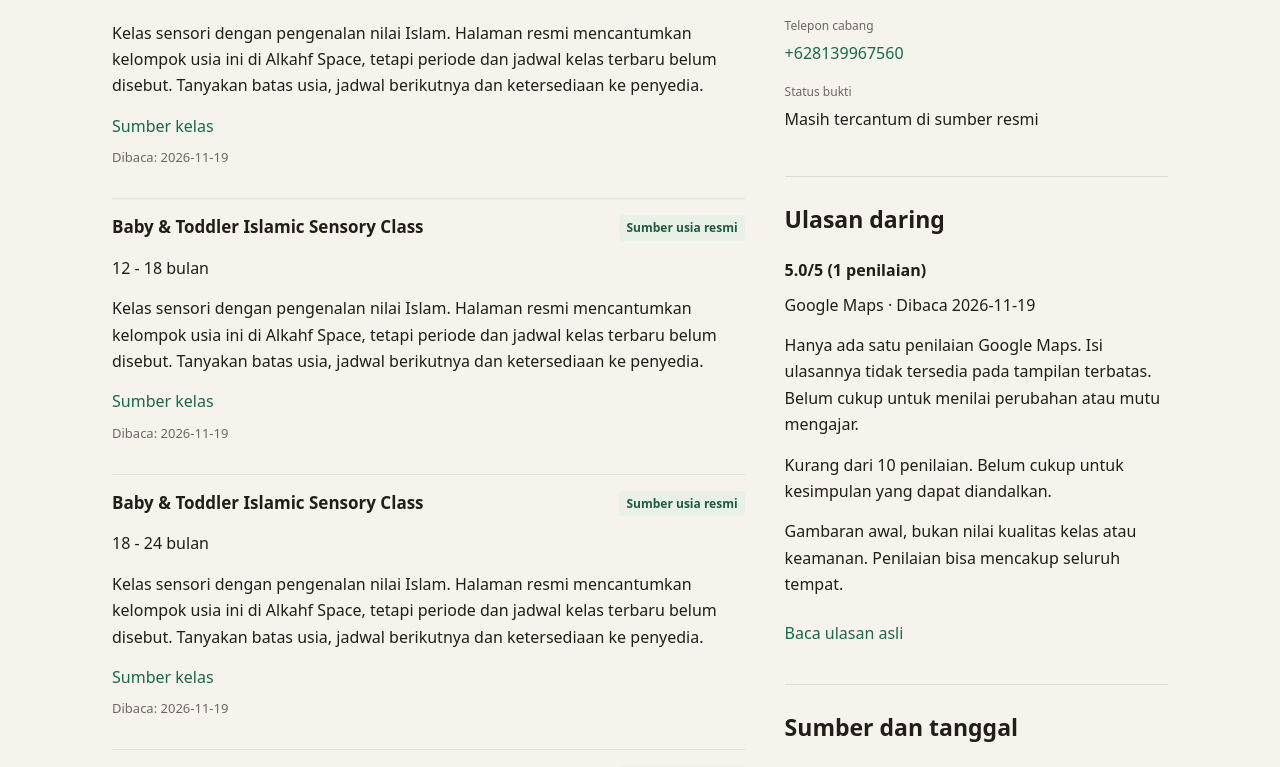
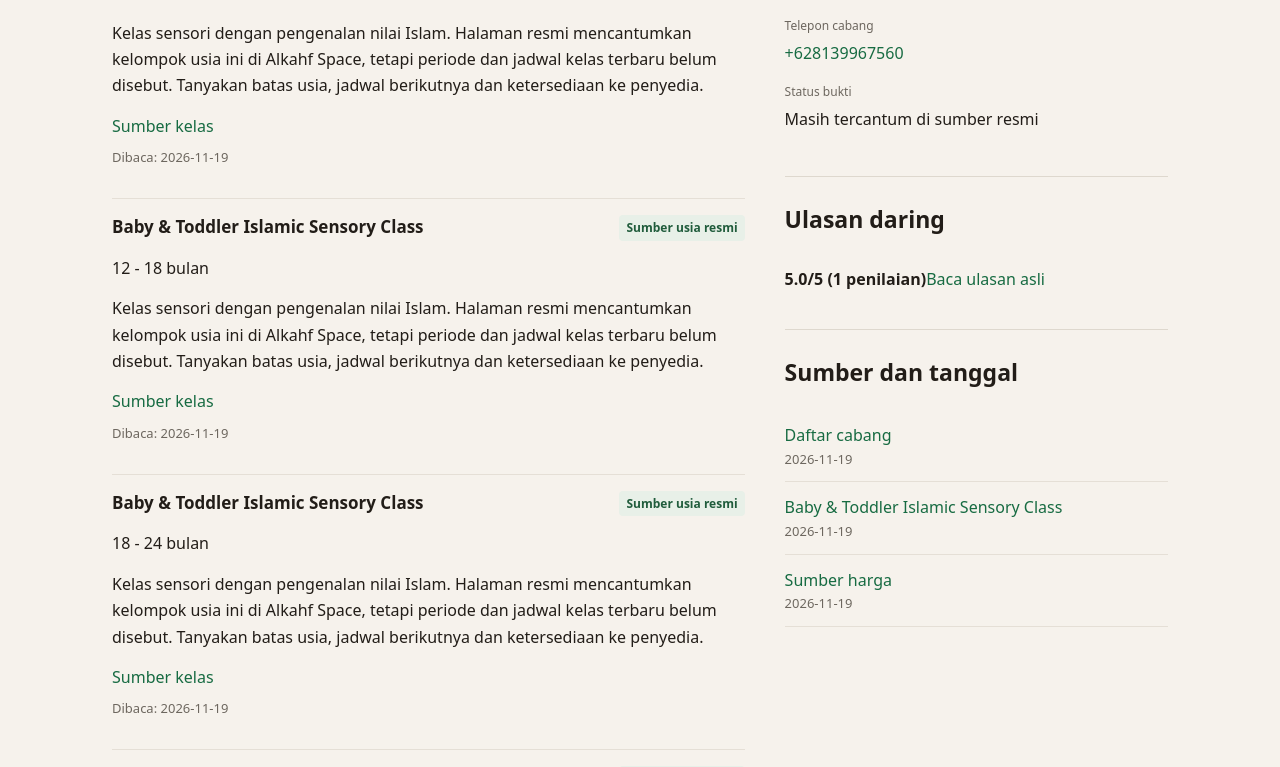
Before and after one commit to Derryl-Ditra/map-explora, a Next.js app: page /id/places/deen-haus-alkahf-bintaro/ in a window 1280 px wide. Shown: the part 486-1253 px from the top of the page. Built offline with nearby package versions, Linux system fonts and the light colour scheme.

Commit message:
Cut review prose: keep rating, concerns, source link

```diff
--- a/src/components/ReviewSnapshot.tsx
+++ b/src/components/ReviewSnapshot.tsx
@@ -1,34 +1,12 @@
 import type { Venue } from '@/types/venue';
-import { placeText } from '@/utils/placeLanguage';
 const topics:Record<string,string>={'staff/service':'staf dan layanan','communication':'komunikasi','schedule conflicts':'jadwal bentrok','cleanliness':'kebersihan','coach quality/favoritism':'cara melatih atau perlakuan berbeda','safety':'keamanan','facilities/equipment':'fasilitas dan alat','price/value':'biaya dan manfaat','crowding/space':'kepadatan dan ruang'};
-const notes:Record<string,string>={
- "30 newest Maps reviews read 2026-11-10: mostly positive; two 3-star reviews (toilet cleanliness about 3 weeks ago, slow admin reply about 4 months ago). Individual customer allegations, not verified facts.":'Pada 10 November 2026, 30 ulasan terbaru dibaca. Sebagian besar positif. Dua ulasan berbintang 3 mengeluhkan kebersihan toilet (sekitar 3 minggu sebelumnya) dan lambatnya balasan admin (sekitar 4 bulan sebelumnya). Ini pengalaman pengunjung, bukan temuan terverifikasi.',
- "41 newest Google Maps reviews read 2026-11-10: all 5-star, mostly therapy and play-class feedback, no concerns found. Not a safety guarantee.":'Pada 10 November 2026, 41 ulasan terbaru dibaca, semuanya berbintang 5. Sebagian besar membahas terapi dan kelas bermain. Tidak ada keluhan dalam sampel ini, tetapi ini bukan jaminan keamanan.',
- "All 12 Google Maps reviews read 2026-11-10 are 5-star. One 8-month-old 5-star review mentions the pool roof leaks a little in rain. The rating is for the RumaBona host venue. Not a safety guarantee.":'Pada 10 November 2026, 12 ulasan yang tersedia dibaca, semuanya berbintang 5. Satu ulasan sekitar 8 bulan sebelumnya menyebut atap kolam sedikit bocor saat hujan. Nilai ini untuk tempat RumaBona, bukan penilaian khusus kelas. Bukan jaminan keamanan.',
- "All 5 Google Maps reviews read 2026-11-11 are 5-star, posted within the last 4 months. Two mention attending the weekend class, one the holiday class. Only 5 ratings: too few to judge. Not a safety guarantee.":'Pada 11 November 2026, kelima ulasan yang tersedia dibaca, semuanya berbintang 5 dan ditulis dalam 4 bulan sebelumnya. Dua menyebut kelas akhir pekan, satu kelas liburan. Lima penilaian belum cukup untuk kesimpulan yang dapat diandalkan. Bukan jaminan keamanan.',
- "Google Maps listing for Kiddies88 at GOR Wijaya, only two reviews. One is unrelated travel content; the other reports poor after-sales communication about seven months ago. Not a reliable measure of teaching quality or safety. No newest-review date or trend is claimed.":'Listing Kiddies88 di GOR Wijaya hanya memiliki dua ulasan. Satu membahas perjalanan yang tidak terkait; satu lagi, sekitar tujuh bulan sebelum dibaca, mengeluhkan komunikasi setelah pembelian. Ini belum cukup untuk menilai mutu mengajar atau keamanan. Tanggal ulasan terbaru dan perubahan penilaian belum dapat disimpulkan.',
- "Only 4 Google Maps ratings. Too few to judge.":'Hanya ada 4 penilaian Google Maps. Belum cukup untuk kesimpulan yang dapat diandalkan.',
- "Rating and count only. Review themes not collected.":'Hanya nilai dan jumlah penilaian yang dicatat. Tema ulasan belum dikumpulkan.',
- "Rating only; individual reviews not read on 2026-11-10.":'Hanya nilai yang dicatat. Isi masing-masing ulasan tidak dibaca pada 10 November 2026.',
- "Small sample: 3 of 8 reviews visible, checked 2026-11-03. 8 ratings are too few to judge.":'Pada 3 November 2026, hanya 3 dari 8 ulasan yang terlihat dan dibaca. Delapan penilaian belum cukup untuk kesimpulan yang dapat diandalkan.',
- "Small sample: 3 visible reviews plus Google's own review summary, checked 2026-11-03. Not a representative read of all 374 reviews.":'Pada 3 November 2026, sampel terdiri dari 3 ulasan yang terlihat dan ringkasan ulasan Google. Ini tidak mewakili seluruh 374 ulasan.',
- "Small sample: 5 visible reviews, checked 2026-11-03. Not a representative read of all 52 reviews.":'Pada 3 November 2026, hanya 5 ulasan yang terlihat dan dibaca. Ini tidak mewakili seluruh 52 ulasan.',
- "These are pool-wide Maps ratings, not ratings of the baby class. A small newest-sorted sample included recent ratings and one comment about a clean pool. Too few reviews were read to judge a trend or safety.":'Nilai Maps ini untuk seluruh kolam, bukan khusus kelas bayi. Sampel kecil yang diurutkan dari terbaru memuat penilaian baru dan satu komentar tentang kolam yang bersih. Ulasan yang dibaca belum cukup untuk menilai perubahan atau keamanan.',
- "These are pool-wide Maps ratings, not ratings of the baby class. In a small newest-sorted sample, a review from about four weeks ago questioned cleanliness and service; another from about two months ago raised shower-room privacy concerns. These are customer accounts, not safety findings. Inspect the changing facilities before enrolling. Too few reviews were read to judge a trend.":'Nilai Maps ini untuk seluruh kolam, bukan khusus kelas bayi. Dalam sampel kecil yang diurutkan dari terbaru, satu ulasan sekitar empat minggu sebelum dibaca mempertanyakan kebersihan dan pelayanan. Ulasan lain sekitar dua bulan sebelumnya mengeluhkan privasi kamar mandi. Ini pengalaman pengunjung, bukan temuan soal keamanan. Lihat ruang ganti sebelum mendaftar. Sampel belum cukup untuk menilai perubahan.',
- "These are pool-wide Maps ratings, not ratings of the baby class. In a small newest-sorted sample, a review from about two weeks ago raised maintenance, slide and toilet/shower cleanliness concerns. This is one customer's account, not a safety finding. Inspect the facilities before enrolling. Too few reviews were read to judge a trend.":'Nilai Maps ini untuk seluruh kolam, bukan khusus kelas bayi. Dalam sampel kecil yang diurutkan dari terbaru, satu ulasan sekitar dua minggu sebelum dibaca mengeluhkan perawatan serta kebersihan perosotan, toilet dan kamar mandi. Ini pengalaman satu pengunjung, bukan temuan soal keamanan. Lihat fasilitas sebelum mendaftar. Sampel belum cukup untuk menilai perubahan.'
-};
 export default function ReviewSnapshot({venue:v,lang}:{venue:Venue;lang:'en'|'id'}) {
  const t=(en:string,id:string)=>lang==='id'?id:en;
  const r=v.reviews;
- if(!r)return <p>{t('Reviews not recorded. This is not a quality verdict.','Ulasan belum tercatat. Ini bukan penilaian kualitas.')}</p>;
- const sample=r.sampleNote ? (lang==='id'?(notes[r.sampleNote]||placeText(r.sampleNote,lang,'Sampel ulasan terbatas. Baca sumber asli untuk rinciannya.')):r.sampleNote):'';
+ if(!r)return <p>{t('Reviews not recorded.','Ulasan belum tercatat.')}</p>;
  return <div className="review-snapshot">
   <strong>{r.rating!==null?`${r.rating.toFixed(1)}/5`:t('No rating','Belum ada nilai')}{r.reviewCount!==null?` (${r.reviewCount} ${t('ratings','penilaian')})`:''}</strong>
-  <p>{r.source} · {t('Read','Dibaca')} {r.checkedAt}</p>
-  {r.complaintThemes.length>0&&<p className="compare-concern">{t('Customer concerns in the collected sample','Keluhan pengunjung dalam sampel yang dibaca')}: {r.complaintThemes.map(s=>lang==='id'?(topics[s]||'lihat sumber'):s).join('; ')}. {t('Accounts, not verified findings.','Pengalaman pengunjung, bukan temuan terverifikasi.')}</p>}
-  {sample&&<p>{sample}</p>}
-  {r.reviewCount!==null&&r.reviewCount<10&&<p>{t('Fewer than 10 ratings. Too few for a reliable judgment.','Kurang dari 10 penilaian. Belum cukup untuk kesimpulan yang dapat diandalkan.')}</p>}
-  <p>{t('An initial look, not a class-quality or safety score. Ratings can cover the whole venue.','Gambaran awal, bukan nilai kualitas kelas atau keamanan. Penilaian bisa mencakup seluruh tempat.')}</p>
+  {r.complaintThemes.length>0&&<p className="compare-concern">{t('Concerns','Keluhan')}: {r.complaintThemes.map(s=>lang==='id'?(topics[s]||'lihat sumber'):s).join('; ')}</p>}
   {r.sourceUrl&&<a href={r.sourceUrl}>{t('Read original reviews','Baca ulasan asli')}</a>}
  </div>;
 }
```
